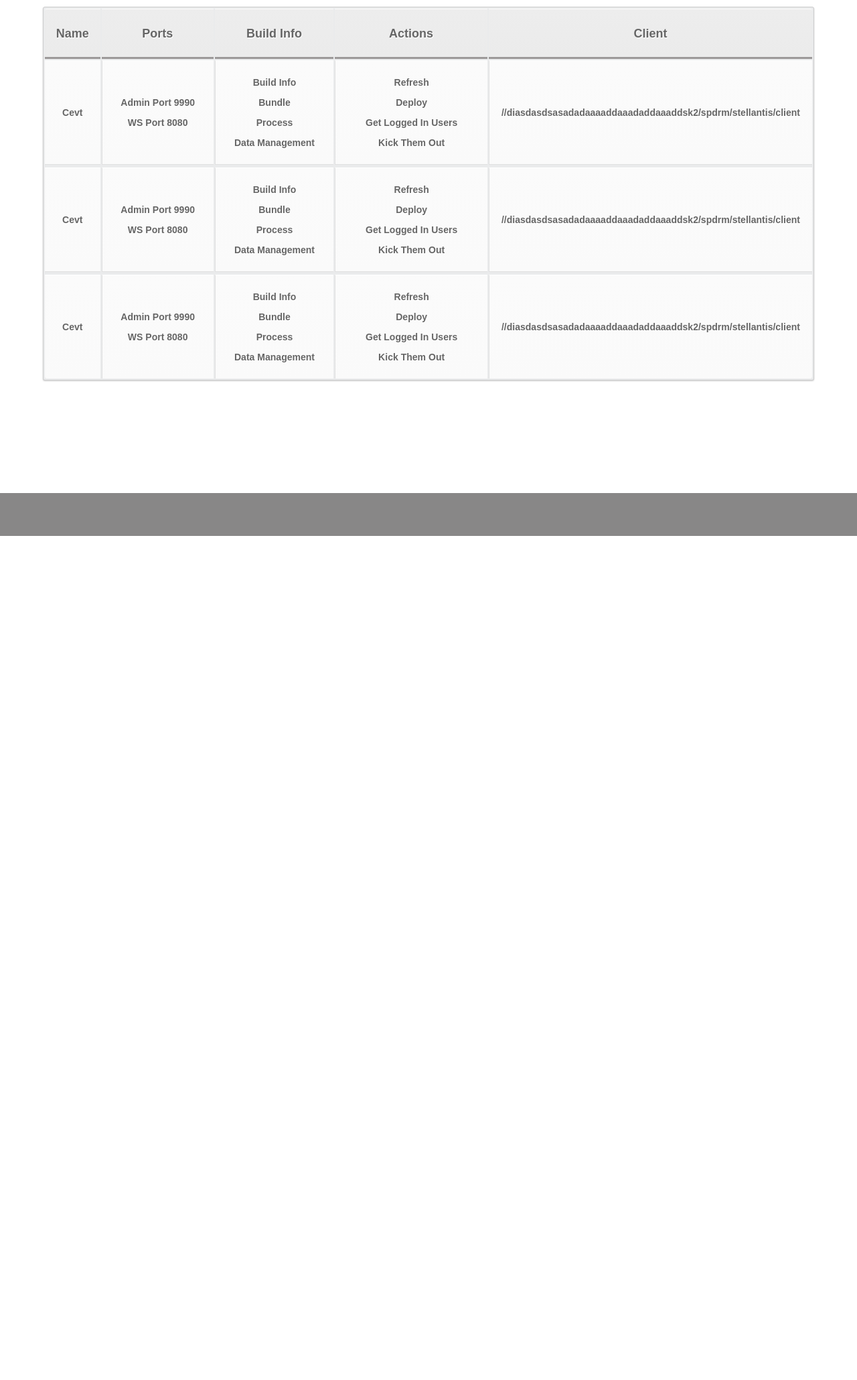
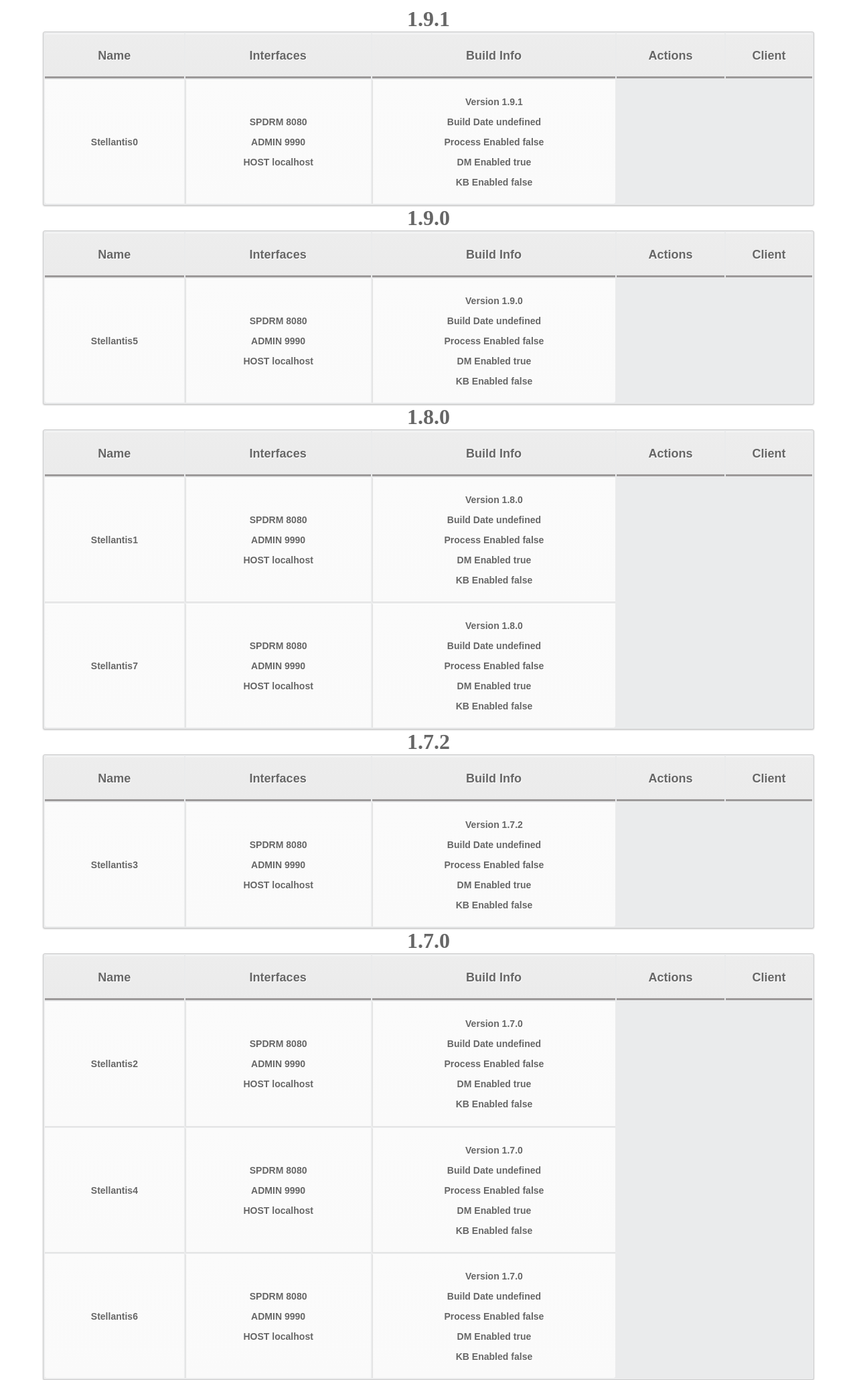
Before and after one commit to eltatty/rihanna, a Flask app: template servers_manager/templates/index.html in a window 1280 px wide. Shown: the whole page at 67% size. Before the commit the page ends 800 px from the top, so only its background shows below. Run offline with Flask 2, Linux system fonts and the light colour scheme; the template is opened without the code that fills it, so the values that code supplies are empty; parts of the project's set-up code (start-up, migrations or seed data) failed here and were passed over.

Commit message:
html table

```diff
--- a/servers_manager/main.py
+++ b/servers_manager/main.py
@@ -2,11 +2,14 @@
 import utils
 app = Flask(__name__)
 
-@app.route('/', defaults={'version': None})
-@app.route('/<string:version>')
-def central(version):
-    versions = utils.getAllVersions()
-    return render_template('index.html', versions = versions)
+@app.route('/')
+def central():
+    return render_template('index.html')
+
+@app.route('/servers')
+def servers():
+    servers = utils.rankByVersion()
+    return servers
 
 if __name__=="__main__":
     app.run(debug=True,port=5000,host="0.0.0.0")
--- /dev/null
+++ b/servers_manager/static/script.js
@@ -0,0 +1,143 @@
+async function loadTables() {
+    const response = await fetch("http://localhost:5000/servers");
+    const data = await response.json();
+
+    for (const version of data) {
+
+        const versionElement = document.createElement('h1');
+
+        versionElement.textContent = version[0]['Version'];
+
+        document.getElementById('mainDiv').appendChild(versionElement);
+
+        const tableElement = document.createElement('table');
+
+        const theadElement = document.createElement('thead');
+
+        const theadRowElement = document.createElement('tr');
+
+        const h2Name = document.createElement('h2');
+        const h2Interfaces = document.createElement('h2');
+        const h2BuildInfo = document.createElement('h2');
+        const h2Actions = document.createElement('h2');
+        const h2Client = document.createElement('h2');
+
+        h2Name.textContent = 'Name';
+        h2Interfaces.textContent = 'Interfaces';
+        h2BuildInfo.textContent = 'Build Info';
+        h2Actions.textContent = 'Actions';
+        h2Client.textContent = 'Client';
+
+        const thName = document.createElement('th');
+        const thInterfaces = document.createElement('th');
+        const thBuildInfo = document.createElement('th');
+        const thActions = document.createElement('th');
+        const thClient = document.createElement('th');
+
+        thName.appendChild(h2Name);
+        thInterfaces.appendChild(h2Interfaces);
+        thBuildInfo.appendChild(h2BuildInfo);
+        thActions.appendChild(h2Actions);
+        thClient.appendChild(h2Client);
+
+        theadRowElement.appendChild(thName);
+        theadRowElement.appendChild(thInterfaces);
+        theadRowElement.appendChild(thBuildInfo);
+        theadRowElement.appendChild(thActions);
+        theadRowElement.appendChild(thClient);
+
+
+        theadElement.appendChild(theadRowElement);
+        tableElement.appendChild(theadElement);
+
+        const tbodyElement = document.createElement('tbody');
+
+        for(const server of version){
+            const tbodyRowElement = document.createElement('tr');
+
+            // Name
+            const tdName = document.createElement('td');
+            const h3Name = document.createElement('h3');
+            h3Name.textContent = server['Name'];
+            tdName.appendChild(h3Name);
+
+            tbodyRowElement.appendChild(tdName);
+
+            // Interfaces (don`t forget to create respective links in the href attributes)
+            const tdInterface = document.createElement('td');
+
+            const h3SPDRM = document.createElement('h3');
+            const h3ADMIN = document.createElement('h3');
+            const h3HOST = document.createElement('h3');
+
+            h3SPDRM.textContent = 'SPDRM ' + server['Ws Port'];
+            h3ADMIN.textContent = 'ADMIN ' + server['Admin Port'];
+            h3HOST.textContent = 'HOST ' + server['Hostname'];
+
+            const pSPDRM = document.createElement('p');
+            const pADMIN = document.createElement('p');
+            const pHOST = document.createElement('p');
+
+            pSPDRM.appendChild(h3SPDRM);
+            pADMIN.appendChild(h3ADMIN);
+            pHOST.appendChild(h3HOST);
+
+            const aSPDRM = document.createElement('a');
+            const aADMIN = document.createElement('a');
+
+            aSPDRM.appendChild(pSPDRM);
+            aADMIN.appendChild(pADMIN);
+
+            tdInterface.appendChild(aSPDRM);
+            tdInterface.appendChild(aADMIN);
+            tdInterface.appendChild(pHOST);
+
+            tbodyRowElement.appendChild(tdInterface);
+
+            // Build Info
+            const tdBuildInfo = document.createElement('td');
+
+            const h3Version = document.createElement('h3');
+            const h3BuildDate = document.createElement('h3');
+            const h3PE = document.createElement('h3');
+            const h3DM = document.createElement('h3');
+            const h3KB = document.createElement('h3');
+
+            h3Version.textContent = 'Version ' + server['Version'];
+            h3BuildDate.textContent = 'Build Date ' + server['build_date'];
+            h3PE.textContent = 'Process Enabled ' + server['process_enabled'];
+            h3DM.textContent = 'DM Enabled ' + server['dm_enabled'];
+            h3KB.textContent = 'KB Enabled ' + server['kb_enabled'];
+
+            console.log(server);
+            typeof server['kb_enabled']
+
+            const pVersion = document.createElement('p');
+            const pBuildDate = document.createElement('p');
+            const pPE = document.createElement('p');
+            const pDM = document.createElement('p');
+            const pKB = document.createElement('p');
+
+            pVersion.appendChild(h3Version);
+            pBuildDate.appendChild(h3BuildDate);
+            pPE.appendChild(h3PE);
+            pDM.appendChild(h3DM);
+            pKB.appendChild(h3KB);
+
+            tdBuildInfo.appendChild(pVersion);
+            tdBuildInfo.appendChild(pBuildDate);
+            tdBuildInfo.appendChild(pPE);
+            tdBuildInfo.appendChild(pDM);
+            tdBuildInfo.appendChild(pKB);
+
+            tbodyRowElement.appendChild(tdBuildInfo);
+
+
+            // Attach Row to Body to Document
+            tbodyElement.appendChild(tbodyRowElement);
+            tableElement.appendChild(tbodyElement);
+            document.getElementById('mainDiv').appendChild(tableElement);
+        }
+
+    }
+}
--- a/servers_manager/static/styles.css
+++ b/servers_manager/static/styles.css
@@ -2,8 +2,16 @@
     padding-top: 10px;
     width: 100%;
     margin: auto;
-	display: flex;
+	/* display: flex; */
     /* border: 3px solid green; */
+}
+
+.content h1 {
+	margin: auto;
+	width: 50%;
+	text-align: center;
+	color: #666;
+	/* border: 1px solid greenyellow; */
 }
 
 table a:link {
@@ -12,10 +20,11 @@
 	text-decoration:none;
 }
 table a:visited {
-	color: #999999;
+	color: #666;
 	font-weight:bold;
 	text-decoration:none;
 }
+
 table a:active,
 table a:hover {
 	color: #bd5a35;
@@ -40,7 +49,7 @@
 	box-shadow: 0 1px 2px #d1d1d1;
 }
 table th {
-	padding:11px 12px 9px 12px;
+	padding:7px 8px 5px 8px;
 	border-top:1px solid #fafafa;
 	/* border-bottom:3px solid #e0e0e0; */
 	border-bottom:3px solid #9c9999;
@@ -128,14 +137,3 @@
 	top: 92%;
 	background-color: rgb(136, 135, 135);
 }
-.versions {
-	/* background-color: #bd5a35; */
-	display: flex;
-	gap: 30px;
-	margin: auto;
-}
-
-.versions h2,a:link {
-	text-decoration: none;
-	color: #eaebec;
-}
--- a/servers_manager/templates/index.html
+++ b/servers_manager/templates/index.html
@@ -5,17 +5,19 @@
     <meta http-equiv="X-UA-Compatible" content="IE=edge">
     <meta name="viewport" content="width=device-width, initial-scale=1.0">
     <link rel="stylesheet" href="/static/styles.css">
-    <title>Document</title>
+    <script src="/static/script.js" async></script>
+    <title>SPDRM Manager</title>
 </head>
 <body>
     <div class="header">
     </div>
-    <div class="content">
+    <div class="content" id="mainDiv">
+        <!-- <h1>Version</h1>
         <table>
             <thead>
                 <tr>
                     <th><h2>Name</h2>
-                    <th><h2>Ports</h2>
+                    <th><h2>Interfaces</h2>
                     <th><h2>Build Info</h2>
                     <th><h2>Actions</h2>
                     <th><h2>Client</h2>
@@ -25,81 +27,34 @@
                 <tr>
                     <td><h3>Cevt</h3></td>
                     <td>
-                        <p><h3>Admin Port 9990</h3></p>
-                        <p><h3>WS Port 8080</h3></p>
+                        <p><h3>SPDRM</h3></p>
+                        <p><h3>Admin</h3></p>
+                        <p><h3>Host</h3></p>
                     </td>
                     <td>
-                        <p><h3>Build Info</h3></p>
-                        <p><h3>Bundle</h3></p>
-                        <p><h3>Process</h3></p>
-                        <p><h3>Data Management</h3></p>
+                        <p><h3>Version</h3></p>
+                        <p><h3>Build Date</h3></p>
+                        <p><h3>Process Enabled</h3></p>
+                        <p><h3>DM Enabled</h3></p>
+                        <p><h3>KB Enabled</h3></p>
                     </td>
                     <td>
-                        <p><a href="http://"><h3>Refresh</h3></a></p>
-                        <p><a href="http://"><h3>Deploy</h3></a></p>
-                        <p><a href="http://"><h3>Get Logged In Users</h3></a></p>
-                        <p><a href="http://"><h3>Kick Them Out</h3></a></p>
+                        <p><a id="refresh" href="#"><h3>Refresh</h3></a></p>
+                        <p><a id="deploy" href="#"><h3>Deploy</h3></a></p>
+                        <p><a id="getUsers" href="#"><h3>Get Logged In Users</h3></a></p>
+                        <p><a id="kickUsers" href="#"><h3>Kick Them Out</h3></a></p>
                     </td>
                     <td>
                         <h3>//diasdasdsasadadaaaaddaaadaddaaaddsk2/spdrm/stellantis/client</h3>
                     </td>
-                <tr>
-                <tr>
-                    <td><h3>Cevt</h3></td>
-                    <td>
-                        <p><h3>Admin Port 9990</h3></p>
-                        <p><h3>WS Port 8080</h3></p>
-                    </td>
-                    <td>
-                        <p><h3>Build Info</h3></p>
-                        <p><h3>Bundle</h3></p>
-                        <p><h3>Process</h3></p>
-                        <p><h3>Data Management</h3></p>
-                    </td>
-                    <td>
-                        <p><a href="http://"><h3>Refresh</h3></a></p>
-                        <p><a href="http://"><h3>Deploy</h3></a></p>
-                        <p><a href="http://"><h3>Get Logged In Users</h3></a></p>
-                        <p><a href="http://"><h3>Kick Them Out</h3></a></p>
-                    </td>
-                    <td>
-                        <h3>//diasdasdsasadadaaaaddaaadaddaaaddsk2/spdrm/stellantis/client</h3>
-                    </td>
-                <tr>
-                    <tr>
-                        <td><h3>Cevt</h3></td>
-                        <td>
-                            <p><h3>Admin Port 9990</h3></p>
-                            <p><h3>WS Port 8080</h3></p>
-                        </td>
-                        <td>
-                            <p><h3>Build Info</h3></p>
-                            <p><h3>Bundle</h3></p>
-                            <p><h3>Process</h3></p>
-                            <p><h3>Data Management</h3></p>
-                        </td>
-                        <td>
-                            <p><a href="http://"><h3>Refresh</h3></a></p>
-                            <p><a href="http://"><h3>Deploy</h3></a></p>
-                            <p><a href="http://"><h3>Get Logged In Users</h3></a></p>
-                            <p><a href="http://"><h3>Kick Them Out</h3></a></p>
-                        </td>
-                        <td>
-                            <h3>//diasdasdsasadadaaaaddaaadaddaaaddsk2/spdrm/stellantis/client</h3>
-                        </td>
+                </tr>
             </tbody>
-        </table>
+        </table> -->
     </div>
-    <div class="footer">
-        <div class="versions">
-            {% for version in versions %}
-                {% if url_for(request.endpoint, **request.view_args)[-5:] == version %}
-                    <h2 style="color: rgb(180, 209, 77);">SPDRM v{{ version }}</h2>
-                {%else%}
-                    <a href="http://localhost:5000/{{ version }} "><h2>SPDRM v{{ version }}</h2></a>
-                {%endif%}
-            {% endfor %}
-        </div>
-    </div>
+    <script>
+        document.addEventListener("DOMContentLoaded", (event) => {
+            loadTables();
+        });
+    </script>
 </body>
 </html>
```
Also changed, not shown: servers_manager/config.json (+11 -35 lines), servers_manager/utils.py (+18 -64 lines), 1 other file.
